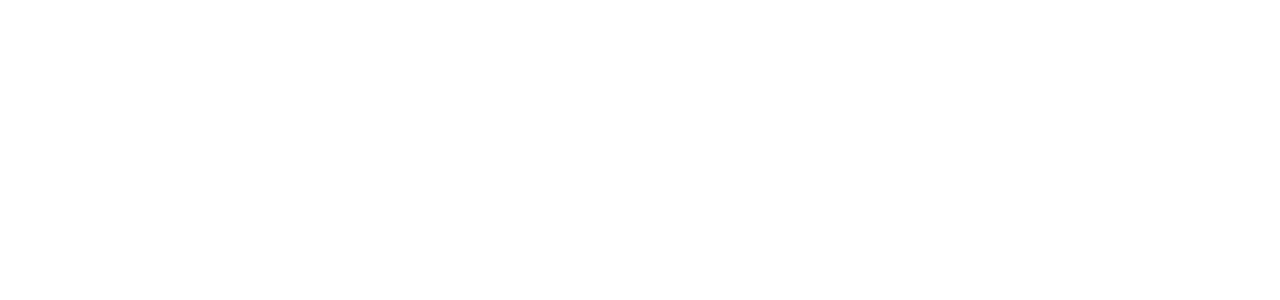
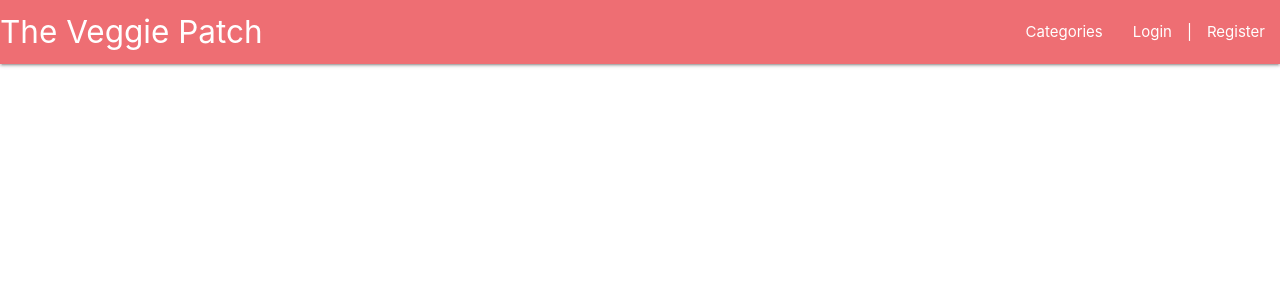
Before and after one commit to Sarani1612/the-veggie-patch, a Flask app: page / in a window 1280 px wide. Before the commit the part shown is empty. Shown: the top 300 px of the page. Run offline with Flask 2, Linux system fonts and the light colour scheme; some libraries are stand-ins or nearby versions.

Commit message:
linked to stylesheet and Materialize, added navbar

```diff
--- a/templates/base.html
+++ b/templates/base.html
@@ -8,17 +8,32 @@
 	<!--Import Google Icon Font-->
 	<link href="https://fonts.googleapis.com/icon?family=Material+Icons" rel="stylesheet">
 	<!--Import materialize.css-->
-	<link type="text/css" rel="stylesheet" href="css/materialize.min.css" media="screen,projection" />
-
+	<link rel="stylesheet" href="https://cdnjs.cloudflare.com/ajax/libs/materialize/1.0.0/css/materialize.css" integrity="sha256-13EKEXRsynh3cmmNF1dlW6uvoC1SZVaW94bIHZQJoMU=" crossorigin="anonymous" />
+    <link rel="stylesheet" href="{{ url_for('static', filename='css/style.css') }}" type="text/css">
 	<title>The Veggie Patch</title>
 </head>
 
 <body>
+	<nav>
+		<div class="nav-wrapper">
+			<a href="#" class="brand-logo">The Veggie Patch</a>
+			<ul id="nav-mobile" class="right hide-on-med-and-down">
+				<li><a href="#">Categories</a></li>
+				<li><a href="#">Login</a></li>
+                <li>|</li>
+				<li><a href="#">Register</a></li>
+			</ul>
+		</div>
+	</nav>
+	{% block content %}
+	{% endblock %}
 
-    {% block content %}
-    {% endblock %}
-
-    <script type="text/javascript" src="js/materialize.min.js"></script>
+    <script src="https://cdnjs.cloudflare.com/ajax/libs/materialize/1.0.0/js/materialize.js" integrity="sha256-6DDZX77BrYnAmK9a3N3tvNPtyTIk1q1w9iW+UBtot3Y=" crossorigin="anonymous"></script>
+    <script>
+        $(document).ready(function(){
+            $('.sidenav').sidenav();
+        });
+    </script>
 </body>
 
 </html>
```
